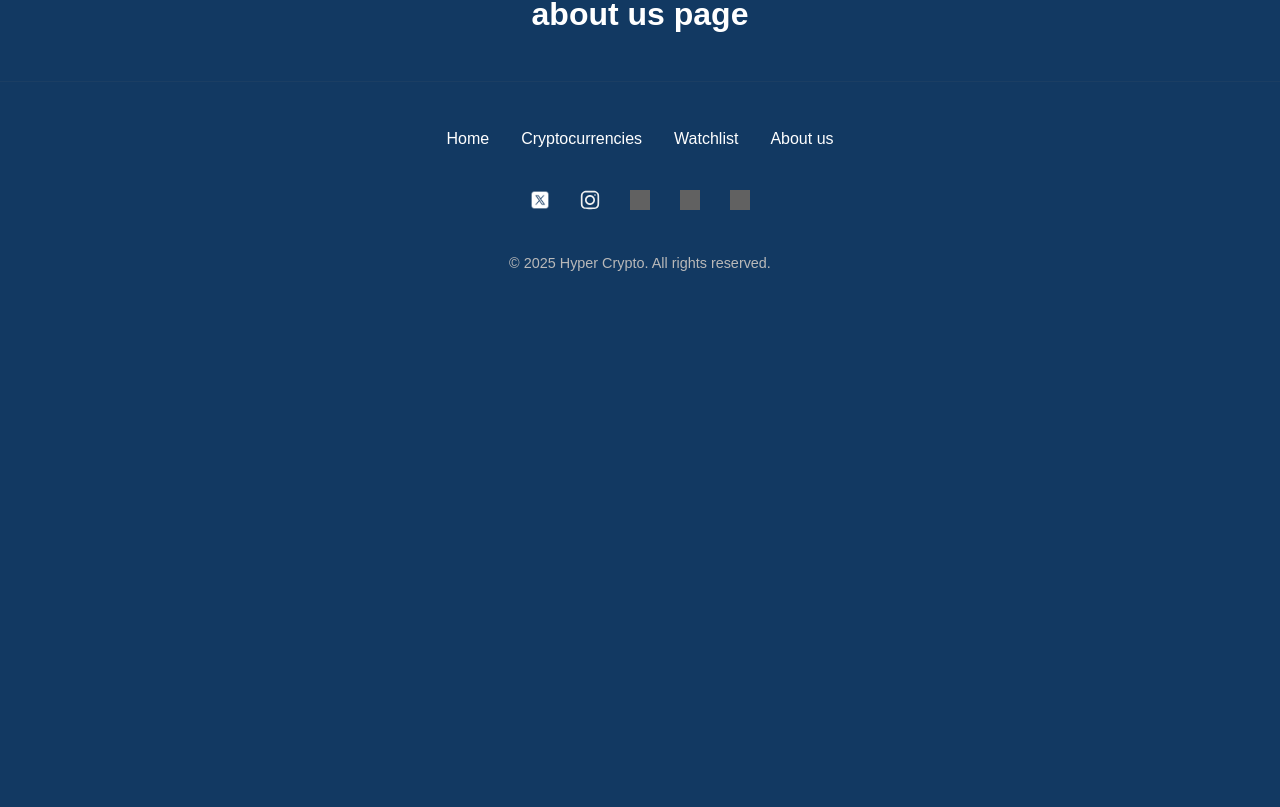
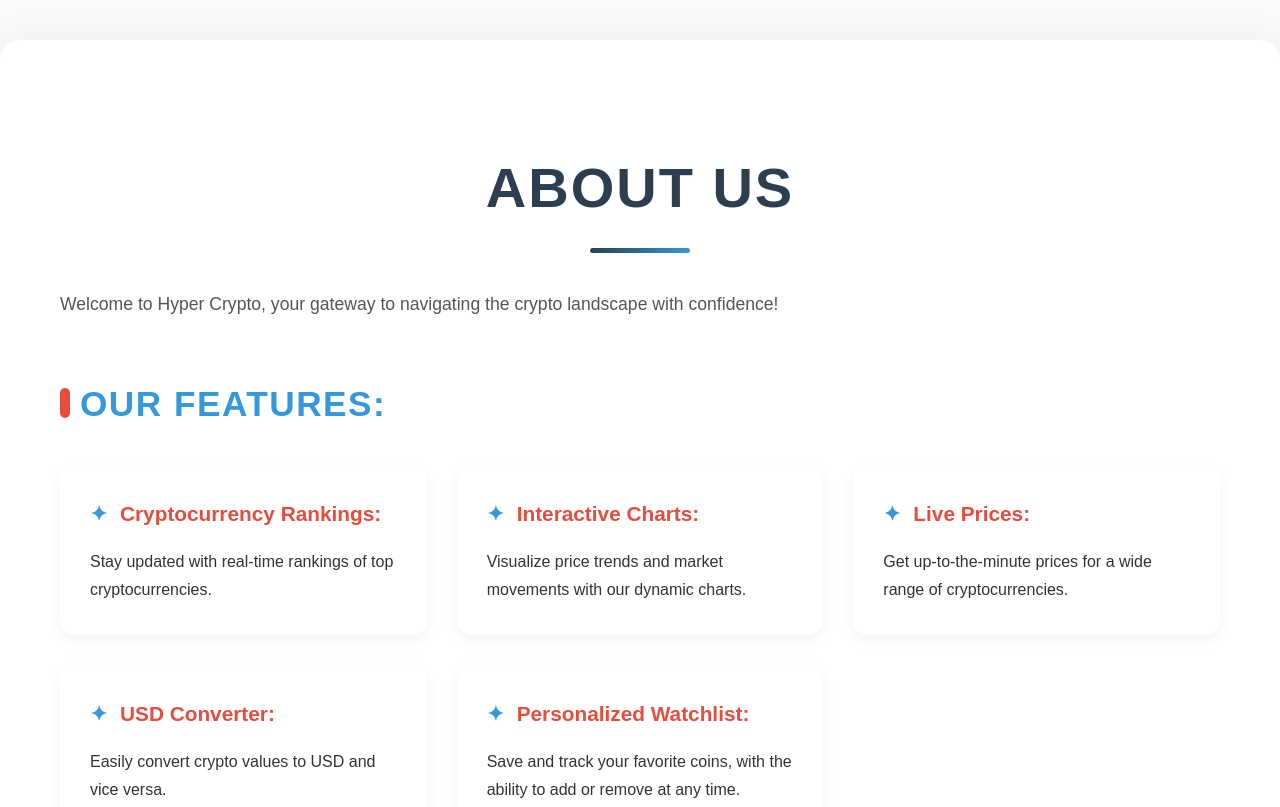
Before and after one commit to minzikimi/coin-tracker, a React (Create React App) app: page /aboutus in a window 1280 px wide. Shown: the part 393-1200 px from the top of the page. Before the commit the page ends 800 px from the top, so only its background shows below. Built offline with nearby package versions, Linux system fonts and the light colour scheme; grey boxes are pictures that could not be loaded.

Commit message:
made branch , made the whole about us and css for that

```diff
--- a/package.json
+++ b/package.json
@@ -6,6 +6,7 @@
     "@testing-library/jest-dom": "^5.17.0",
     "@testing-library/react": "^13.4.0",
     "@testing-library/user-event": "^13.5.0",
+    "framer-motion": "^12.0.6",
     "react": "^19.0.0",
     "react-dom": "^19.0.0",
     "react-router-dom": "^7.1.3",
--- a/src/routes/Aboutus/Aboutus.css
+++ b/src/routes/Aboutus/Aboutus.css
@@ -0,0 +1,199 @@
+:root {
+    --primary-color: #2c3e50;
+    --secondary-color: #3498db;
+    --accent-color: #e74c3c;
+    --bg-color: #f9f9f9;
+    --text-color: #333;
+    --gradient: linear-gradient(135deg, var(--primary-color), var(--secondary-color));
+  }
+
+  body {
+    background-color: var(--bg-color);
+    color: var(--text-color);
+    font-family: 'Poppins', sans-serif;
+    line-height: 1.8;
+    margin: 0;
+    padding: 0;
+  }
+
+  .about-us-container {
+    max-width: 1200px;
+    margin: 50px auto;
+    padding: 60px;
+    background-color: #fff;
+    box-shadow: 0 15px 50px rgba(0, 0, 0, 0.1);
+    border-radius: 20px;
+    position: relative;
+    overflow: hidden;
+  }
+
+  .about-us-container::before {
+    content: '';
+    position: absolute;
+    top: -50%;
+    left: -50%;
+    width: 200%;
+    height: 200%;
+    background: var(--gradient);
+    opacity: 0.05;
+    transform: rotate(30deg);
+    z-index: -1;
+  }
+
+  .about-us-title {
+    font-size: 3.5em;
+    color: var(--primary-color);
+    text-align: center;
+    margin-bottom: 50px;
+    position: relative;
+    text-transform: uppercase;
+    letter-spacing: 2px;
+  }
+
+  .about-us-title::after {
+    content: '';
+    display: block;
+    width: 100px;
+    height: 5px;
+    background: var(--gradient);
+    position: absolute;
+    bottom: -15px;
+    left: 50%;
+    transform: translateX(-50%);
+    border-radius: 2.5px;
+  }
+
+  .about-us-subtitle {
+    font-size: 2.2em;
+    color: var(--secondary-color);
+    margin-top: 50px;
+    margin-bottom: 30px;
+    text-transform: uppercase;
+    letter-spacing: 1.5px;
+    position: relative;
+    padding-left: 20px;
+  }
+
+  .about-us-subtitle::before {
+    content: '';
+    position: absolute;
+    left: 0;
+    top: 50%;
+    transform: translateY(-50%);
+    width: 10px;
+    height: 30px;
+    background: var(--accent-color);
+    border-radius: 5px;
+  }
+
+  .about-us-paragraph {
+    margin-bottom: 30px;
+    font-size: 1.1em;
+    line-height: 1.9;
+    color: #555;
+  }
+
+  .feature-list {
+    list-style-type: none;
+    padding: 0;
+    display: grid;
+    grid-template-columns: repeat(auto-fit, minmax(280px, 1fr));
+    gap: 30px;
+  }
+
+  .feature-item {
+    background-color: #fff;
+    padding: 30px;
+    border-radius: 15px;
+    transition: all 0.3s ease;
+    box-shadow: 0 5px 15px rgba(0, 0, 0, 0.05);
+    position: relative;
+    overflow: hidden;
+  }
+
+  .feature-item::before {
+    content: '';
+    position: absolute;
+    top: 0;
+    left: 0;
+    width: 100%;
+    height: 5px;
+    background: var(--gradient);
+    transform: scaleX(0);
+    transform-origin: left;
+    transition: transform 0.3s ease;
+  }
+
+  .feature-item:hover {
+    transform: translateY(-10px);
+    box-shadow: 0 15px 30px rgba(0, 0, 0, 0.1);
+  }
+
+  .feature-item:hover::before {
+    transform: scaleX(1);
+  }
+
+  .feature-highlight {
+    color: var(--accent-color);
+    font-weight: 600;
+    display: block;
+    margin-bottom: 15px;
+    font-size: 1.3em;
+    position: relative;
+    padding-left: 30px;
+  }
+
+  .feature-highlight::before {
+    content: '✦';
+    position: absolute;
+    left: 0;
+    color: var(--secondary-color);
+  }
+
+  @media (max-width: 768px) {
+    .about-us-container {
+      padding: 40px 30px;
+      margin: 30px 15px;
+    }
+
+    .about-us-title {
+      font-size: 2.8em;
+    }
+
+    .about-us-subtitle {
+      font-size: 2em;
+    }
+
+    .feature-list {
+      grid-template-columns: 1fr;
+    }
+  }
+
+  @keyframes fadeInUp {
+    from {
+      opacity: 0;
+      transform: translateY(30px);
+    }
+    to {
+      opacity: 1;
+      transform: translateY(0);
+    }
+  }
+
+  .about-us-container > * {
+    animation: fadeInUp 0.6s ease-out forwards;
+    opacity: 0;
+  }
+
+  .about-us-container > *:nth-child(1) { animation-delay: 0.1s; }
+  .about-us-container > *:nth-child(2) { animation-delay: 0.2s; }
+  .about-us-container > *:nth-child(3) { animation-delay: 0.3s; }
+  .about-us-container > *:nth-child(4) { animation-delay: 0.4s; }
+  .about-us-container > *:nth-child(5) { animation-delay: 0.5s; }
+
+  @media (prefers-reduced-motion: reduce) {
+    .about-us-container > * {
+      animation: none;
+      opacity: 1;
+    }
+  }
--- a/src/routes/Aboutus/Aboutus.js
+++ b/src/routes/Aboutus/Aboutus.js
@@ -1,8 +1,33 @@
+import style from "./Aboutus.css";
 
+function Aboutus() {
+    return (
+        <div className="about-us-container">
+            <h1 className="about-us-title">About Us</h1>
+            <p className="about-us-paragraph">Welcome to Hyper Crypto, your gateway to navigating the crypto landscape with confidence!</p>
 
-function Aboutus (){
-    return <h1>about us page</h1>;
+            <h2 className="about-us-subtitle">Our Features:</h2>
+            <ul className="feature-list">
+                <li className="feature-item"><span className="feature-highlight">Cryptocurrency Rankings:</span> Stay updated with real-time rankings of top cryptocurrencies.</li>
+                <li className="feature-item"><span className="feature-highlight">Interactive Charts:</span> Visualize price trends and market movements with our dynamic charts.</li>
+                <li className="feature-item"><span className="feature-highlight">Live Prices:</span> Get up-to-the-minute prices for a wide range of cryptocurrencies.</li>
+                <li className="feature-item"><span className="feature-highlight">USD Converter:</span> Easily convert crypto values to USD and vice versa.</li>
+                <li className="feature-item"><span className="feature-highlight">Personalized Watchlist:</span> Save and track your favorite coins, with the ability to add or remove at any time.</li>
+            </ul>
+
+            <h2 className="about-us-subtitle">Our Vision:</h2>
+            <p className="about-us-paragraph">
+                While Hyper Crypto starts as a simple app, we're committed to expanding our features and capabilities.
+                Our goal is to empower users to navigate the complex world of cryptocurrencies with ease and confidence.
+            </p>
+
+            <h2 className="about-us-subtitle">Join Us on This Journey:</h2>
+            <p className="about-us-paragraph">
+                Whether you're a crypto novice or an experienced trader, Hyper Crypto is designed to be your reliable companion
+                in the exciting world of digital currencies. Start exploring today and take control of your crypto journey!
+            </p>
+        </div>
+    );
 }
 
-
 export default Aboutus;
```
Also changed, not shown: 1 other file (tests, documents, lock files or other folders).
